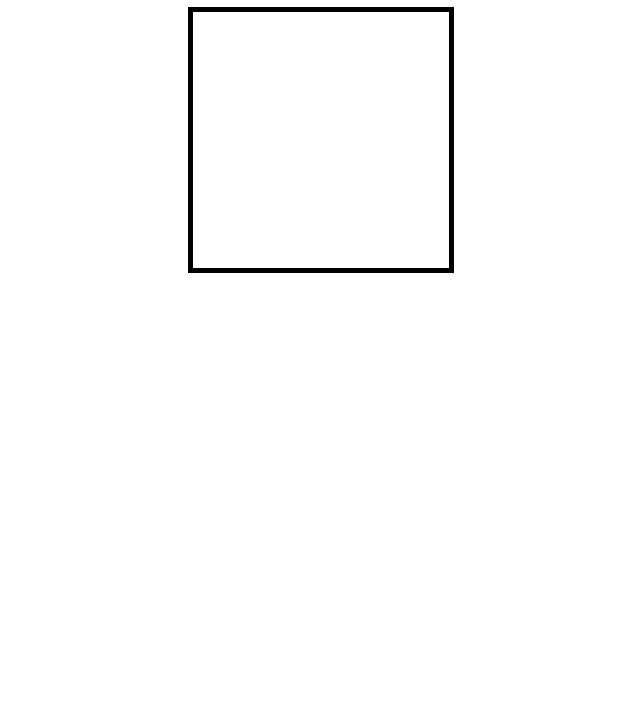
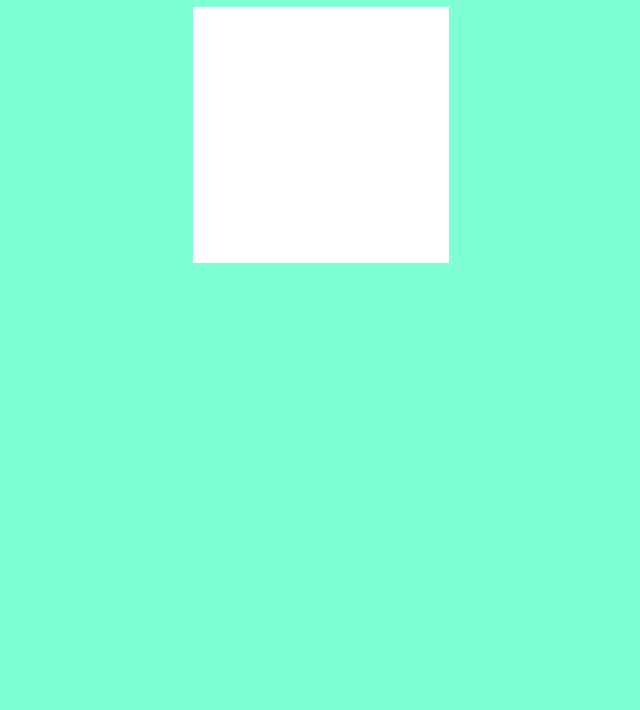
Before and after one commit to Rio202/etch-a-sketch, a plain HTML site: page index.html in a window 1280 px wide. Shown: the part 90-800 px from the top of the page, without its empty margins (319-959 px from the left). Drawn offline with Linux system fonts and the light colour scheme.

Commit message:
removed border and added background colour to body

```diff
--- a/index.html
+++ b/index.html
@@ -2,7 +2,7 @@
 <html lang="en">
 <head>
     <meta charset="UTF-8">
-    <meta name="viewport" content="width=<device-width>, initial-scale=1.0">
+    <meta name="viewport" content="width=device-width, initial-scale=1.0">
     <title>ETCH-A-SKETCH</title>
     <link rel="stylesheet" href="style.css">
 </head>
--- a/style.css
+++ b/style.css
@@ -8,13 +8,14 @@
     justify-content: center;
     flex-direction: column;
     align-items: center;
+    background-color: aquamarine;
 }
 
 
 .container{
     display: flex;
     background-color: #ffffff;
-    border: 5px solid #000;
+    /* border: 5px solid #000; */
 
 }
 
```
